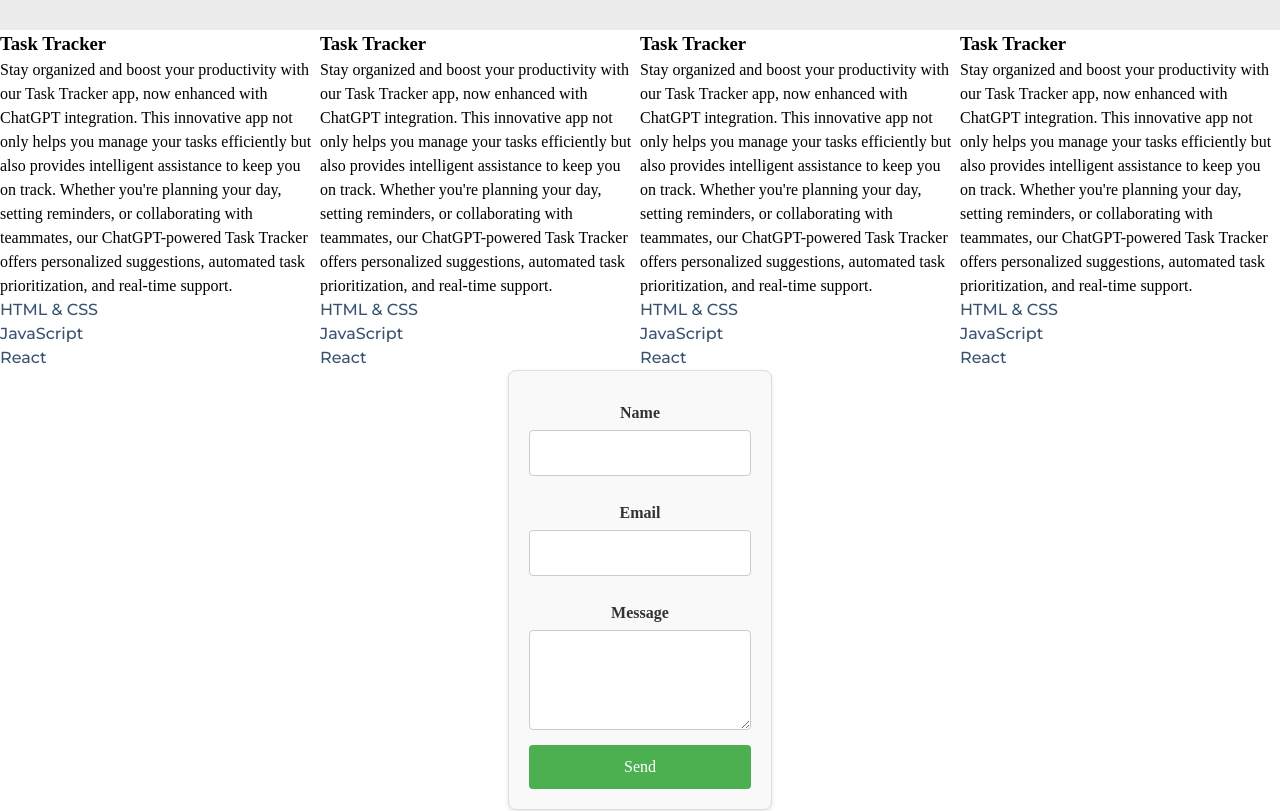
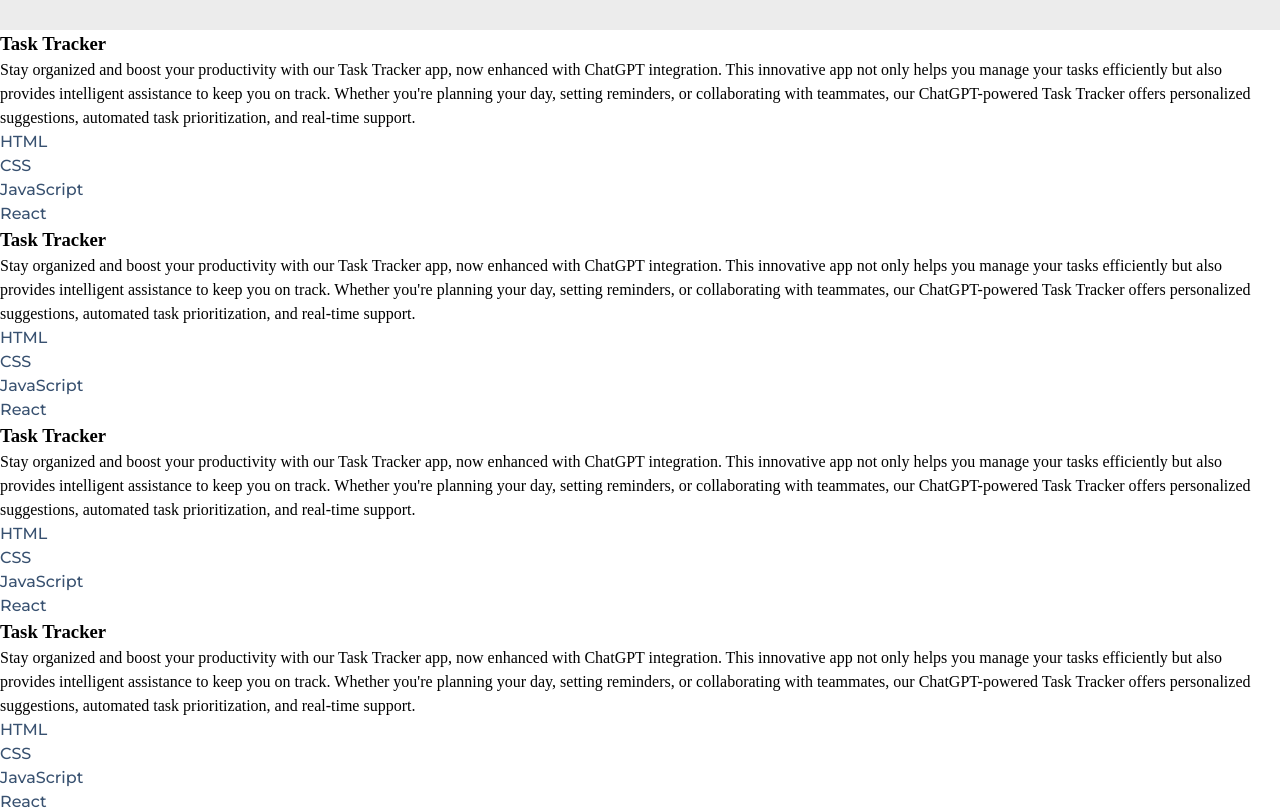
Before and after one commit to BuraYu/portfolio, a React (Create React App) app: page / in a window 1280 px wide. Shown: the part 1420-2231 px from the top of the page. Built offline with nearby package versions, Linux system fonts and the light colour scheme; no server answers.

Commit message:
renamed with BEM standards

```diff
--- a/src/components/projects/Projects.jsx
+++ b/src/components/projects/Projects.jsx
@@ -3,74 +3,82 @@
 
 const Projects = () => {
   return (
-    <div className="projects__container">
-      <div className="projects__list">
-        <h3>Task Tracker</h3>
-        <p>
-          Stay organized and boost your productivity with our Task Tracker app,
-          now enhanced with ChatGPT integration. This innovative app not only
-          helps you manage your tasks efficiently but also provides intelligent
-          assistance to keep you on track. Whether you're planning your day,
-          setting reminders, or collaborating with teammates, our
+    <div className="projects">
+      <div className="projects__section">
+        <div className="project">
+          <h3 className="project__title">Task Tracker</h3>
+          <p className="project__description">
+            Stay organized and boost your productivity with our Task Tracker
+            app, now enhanced with ChatGPT integration. This innovative app not
+            only helps you manage your tasks efficiently but also provides
+            intelligent assistance to keep you on track. Whether you're planning
+            your day, setting reminders, or collaborating with teammates, our
             ChatGPT-powered Task Tracker offers personalized suggestions,
             automated task prioritization, and real-time support.
           </p>
-        <ul>
-          <li>HTML & CSS</li>
-          <li>JavaScript</li>
-          <li>React</li>
+          <ul className="project__technologies">
+            <li className="project__technology html">HTML</li>
+            <li className="project__technology css">CSS</li>
+            <li className="project__technology javascript">JavaScript</li>
+            <li className="project__technology react">React</li>
           </ul>
         </div>
-      <div className="projects__list">
-        <h3>Task Tracker</h3>
-        <p>
-          Stay organized and boost your productivity with our Task Tracker app,
-          now enhanced with ChatGPT integration. This innovative app not only
-          helps you manage your tasks efficiently but also provides intelligent
-          assistance to keep you on track. Whether you're planning your day,
-          setting reminders, or collaborating with teammates, our
+        <div className="project">
+          <h3 className="project__title">Task Tracker</h3>
+          <p className="project__description">
+            Stay organized and boost your productivity with our Task Tracker
+            app, now enhanced with ChatGPT integration. This innovative app not
+            only helps you manage your tasks efficiently but also provides
+            intelligent assistance to keep you on track. Whether you're planning
+            your day, setting reminders, or collaborating with teammates, our
             ChatGPT-powered Task Tracker offers personalized suggestions,
             automated task prioritization, and real-time support.
           </p>
-        <ul>
-          <li>HTML & CSS</li>
-          <li>JavaScript</li>
-          <li>React</li>
+          <ul className="project__technologies">
+            <li className="project__technology html">HTML</li>
+            <li className="project__technology css">CSS</li>
+            <li className="project__technology javascript">JavaScript</li>
+            <li className="project__technology react">React</li>
           </ul>
         </div>
-      <div className="projects__list">
-        <h3>Task Tracker</h3>
-        <p>
-          Stay organized and boost your productivity with our Task Tracker app,
-          now enhanced with ChatGPT integration. This innovative app not only
-          helps you manage your tasks efficiently but also provides intelligent
-          assistance to keep you on track. Whether you're planning your day,
-          setting reminders, or collaborating with teammates, our
+      </div>
+      <div className="projects__section">
+        <div className="project">
+          <h3 className="project__title">Task Tracker</h3>
+          <p className="project__description">
+            Stay organized and boost your productivity with our Task Tracker
+            app, now enhanced with ChatGPT integration. This innovative app not
+            only helps you manage your tasks efficiently but also provides
+            intelligent assistance to keep you on track. Whether you're planning
+            your day, setting reminders, or collaborating with teammates, our
             ChatGPT-powered Task Tracker offers personalized suggestions,
             automated task prioritization, and real-time support.
           </p>
-        <ul>
-          <li>HTML & CSS</li>
-          <li>JavaScript</li>
-          <li>React</li>
+          <ul className="project__technologies">
+            <li className="project__technology html">HTML</li>
+            <li className="project__technology css">CSS</li>
+            <li className="project__technology javascript">JavaScript</li>
+            <li className="project__technology react">React</li>
           </ul>
         </div>
-      <div className="projects__list">
-        <h3>Task Tracker</h3>
-        <p>
-          Stay organized and boost your productivity with our Task Tracker app,
-          now enhanced with ChatGPT integration. This innovative app not only
-          helps you manage your tasks efficiently but also provides intelligent
-          assistance to keep you on track. Whether you're planning your day,
-          setting reminders, or collaborating with teammates, our
+        <div className="project">
+          <h3 className="project__title">Task Tracker</h3>
+          <p className="project__description">
+            Stay organized and boost your productivity with our Task Tracker
+            app, now enhanced with ChatGPT integration. This innovative app not
+            only helps you manage your tasks efficiently but also provides
+            intelligent assistance to keep you on track. Whether you're planning
+            your day, setting reminders, or collaborating with teammates, our
             ChatGPT-powered Task Tracker offers personalized suggestions,
             automated task prioritization, and real-time support.
           </p>
-        <ul>
-          <li>HTML & CSS</li>
-          <li>JavaScript</li>
-          <li>React</li>
+          <ul className="project__technologies">
+            <li className="project__technology html">HTML</li>
+            <li className="project__technology css">CSS</li>
+            <li className="project__technology javascript">JavaScript</li>
+            <li className="project__technology react">React</li>
           </ul>
+        </div>
       </div>
     </div>
   );
```
Lines whose indentation alone changed are shown as unchanged.
